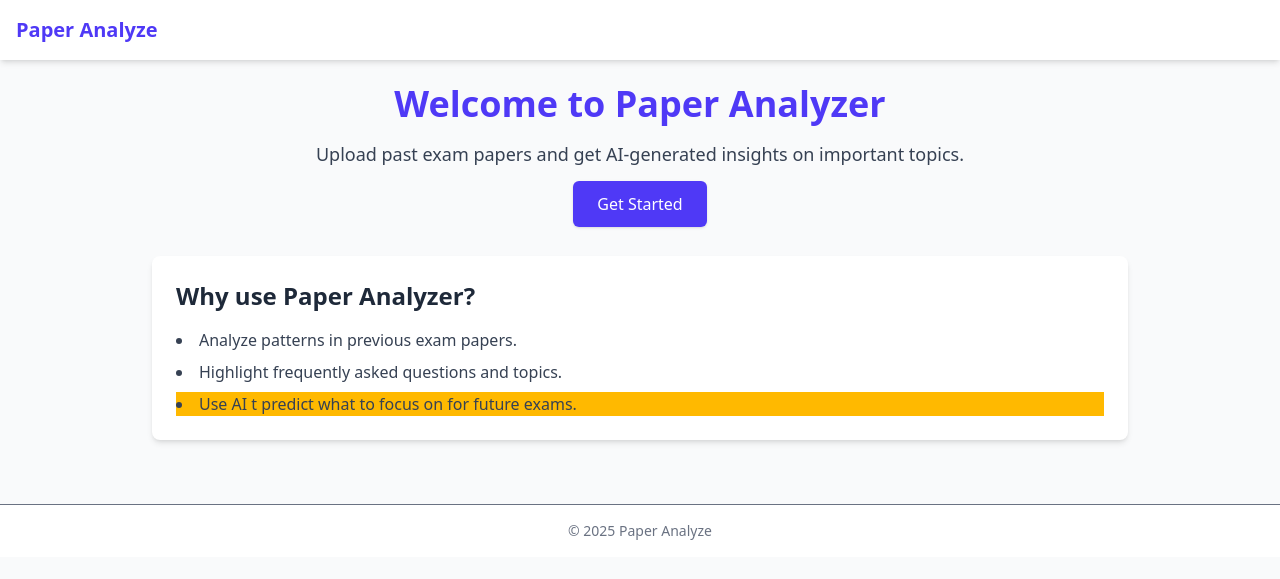
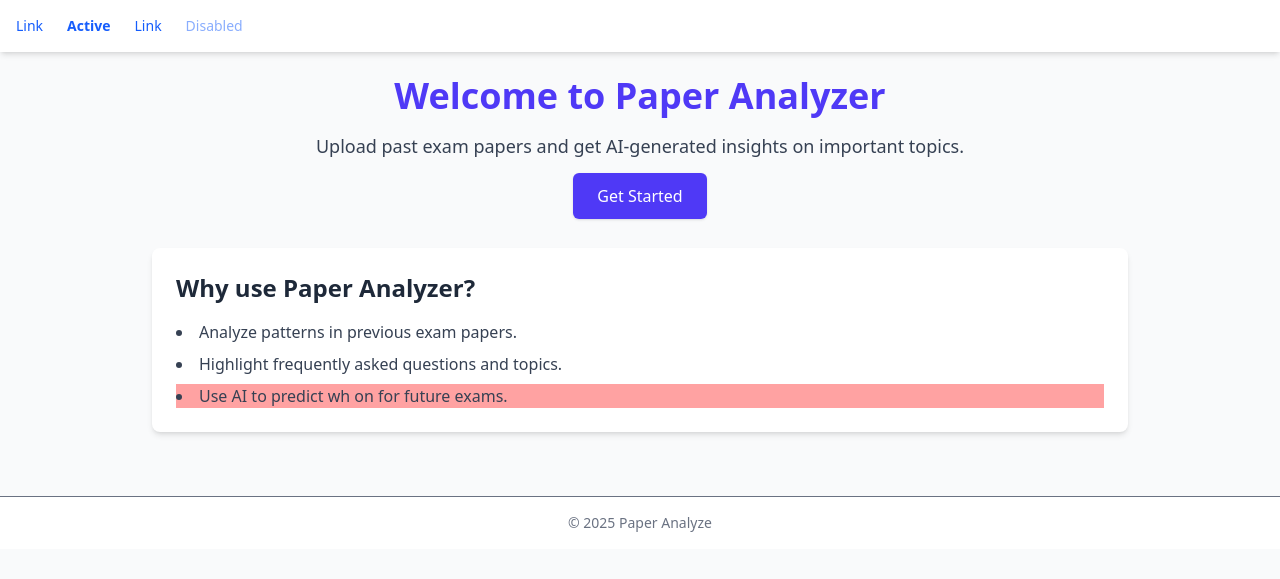
Before and after one commit to iamsurajthakur/Papalyze, a Flask app: page / in a window 1280 px wide. Shown: the top 579 px of the page. Run offline with Flask 3, Linux system fonts and the light colour scheme; some libraries are stand-ins or nearby versions.

Commit message:
live reload fixed

```diff
--- a/app/__init__.py
+++ b/app/__init__.py
@@ -8,6 +8,7 @@ def create_app(config_class=None):
     app.config.from_mapping(
         SECRET_KEY='dev',
         DATABASE=os.path.join(app.instance_path, 'pap.sqlite'),
+        DEBUG=True,
     )
 
     # Load the instance config, if it exists
@@ -29,4 +30,6 @@ def create_app(config_class=None):
     from app.blueprints.analyzer import bp as analyzer_bp
     app.register_blueprint(analyzer_bp, url_prefix='/analyzer')
 
+    app.debug = True
+
     return app
--- a/app/config.py
+++ b/app/config.py
@@ -0,0 +1,2 @@
+DEBUG = True
+SECRET_KEY = 'dev'
--- a/app/static/css/output.css
+++ b/app/static/css/output.css
@@ -7,27 +7,31 @@
       "Segoe UI Emoji", "Segoe UI Symbol", "Noto Color Emoji";
     --font-mono: ui-monospace, SFMono-Regular, Menlo, Monaco, Consolas, "Liberation Mono",
       "Courier New", monospace;
-    --color-amber-400: oklch(82.8% 0.189 84.429);
+    --color-red-300: oklch(80.8% 0.114 19.571);
+    --color-amber-300: oklch(87.9% 0.169 91.605);
+    --color-blue-400: oklch(70.7% 0.165 254.624);
+    --color-blue-500: oklch(62.3% 0.214 259.815);
+    --color-blue-600: oklch(54.6% 0.245 262.881);
+    --color-blue-700: oklch(48.8% 0.243 264.376);
     --color-indigo-600: oklch(51.1% 0.262 276.966);
     --color-indigo-700: oklch(45.7% 0.24 277.023);
     --color-gray-50: oklch(98.5% 0.002 247.839);
     --color-gray-500: oklch(55.1% 0.027 264.364);
     --color-gray-700: oklch(37.3% 0.034 259.733);
     --color-gray-800: oklch(27.8% 0.033 256.848);
+    --color-neutral-500: oklch(55.6% 0 0);
     --color-white: #fff;
     --spacing: 0.25rem;
     --container-5xl: 64rem;
-    --container-7xl: 80rem;
     --text-sm: 0.875rem;
     --text-sm--line-height: calc(1.25 / 0.875);
     --text-lg: 1.125rem;
     --text-lg--line-height: calc(1.75 / 1.125);
-    --text-xl: 1.25rem;
-    --text-xl--line-height: calc(1.75 / 1.25);
     --text-2xl: 1.5rem;
     --text-2xl--line-height: calc(2 / 1.5);
     --text-4xl: 2.25rem;
     --text-4xl--line-height: calc(2.5 / 2.25);
+    --font-weight-medium: 500;
     --font-weight-semibold: 600;
     --font-weight-bold: 700;
     --radius-md: 0.375rem;
@@ -184,6 +188,9 @@
   }
 }
 @layer utilities {
+  .pointer-events-none {
+    pointer-events: none;
+  }
   .static {
     position: static;
   }
@@ -205,11 +212,20 @@
   .flex {
     display: flex;
   }
+  .inline-flex {
+    display: inline-flex;
+  }
+  .table {
+    display: table;
+  }
   .max-w-5xl {
     max-width: var(--container-5xl);
   }
-  .max-w-7xl {
-    max-width: var(--container-7xl);
+  .border-collapse {
+    border-collapse: collapse;
+  }
+  .resize {
+    resize: both;
   }
   .list-inside {
     list-style-position: inside;
@@ -220,9 +236,6 @@
   .items-center {
     align-items: center;
   }
-  .justify-between {
-    justify-content: space-between;
-  }
   .space-y-2 {
     :where(& > :not(:last-child)) {
       --tw-space-y-reverse: 0;
@@ -230,18 +243,28 @@
       margin-block-end: calc(calc(var(--spacing) * 2) * calc(1 - var(--tw-space-y-reverse)));
     }
   }
+  .gap-x-2 {
+    column-gap: calc(var(--spacing) * 2);
+  }
+  .gap-x-6 {
+    column-gap: calc(var(--spacing) * 6);
+  }
   .rounded-lg {
     border-radius: var(--radius-lg);
   }
   .rounded-md {
     border-radius: var(--radius-md);
   }
+  .border {
+    border-style: var(--tw-border-style);
+    border-width: 1px;
+  }
   .border-t {
     border-top-style: var(--tw-border-style);
     border-top-width: 1px;
   }
-  .bg-amber-400 {
-    background-color: var(--color-amber-400);
+  .bg-amber-300 {
+    background-color: var(--color-amber-300);
   }
   .bg-gray-50 {
     background-color: var(--color-gray-50);
@@ -249,14 +272,17 @@
   .bg-indigo-600 {
     background-color: var(--color-indigo-600);
   }
+  .bg-red-300 {
+    background-color: var(--color-red-300);
+  }
   .bg-white {
     background-color: var(--color-white);
   }
+  .p-4 {
+    padding: calc(var(--spacing) * 4);
+  }
   .p-6 {
     padding: calc(var(--spacing) * 6);
-  }
-  .px-4 {
-    padding-inline: calc(var(--spacing) * 4);
   }
   .px-6 {
     padding-inline: calc(var(--spacing) * 6);
@@ -292,10 +318,6 @@
     font-size: var(--text-sm);
     line-height: var(--tw-leading, var(--text-sm--line-height));
   }
-  .text-xl {
-    font-size: var(--text-xl);
-    line-height: var(--tw-leading, var(--text-xl--line-height));
-  }
   .font-bold {
     --tw-font-weight: var(--font-weight-bold);
     font-weight: var(--font-weight-bold);
@@ -303,6 +325,12 @@
   .font-semibold {
     --tw-font-weight: var(--font-weight-semibold);
     font-weight: var(--font-weight-semibold);
+  }
+  .whitespace-nowrap {
+    white-space: nowrap;
+  }
+  .text-blue-600 {
+    color: var(--color-blue-600);
   }
   .text-gray-500 {
     color: var(--color-gray-500);
@@ -319,6 +347,12 @@
   .text-white {
     color: var(--color-white);
   }
+  .underline {
+    text-decoration-line: underline;
+  }
+  .opacity-50 {
+    opacity: 50%;
+  }
   .shadow {
     --tw-shadow: 0 1px 3px 0 var(--tw-shadow-color, rgb(0 0 0 / 0.1)), 0 1px 2px -1px var(--tw-shadow-color, rgb(0 0 0 / 0.1));
     box-shadow: var(--tw-inset-shadow), var(--tw-inset-ring-shadow), var(--tw-ring-offset-shadow), var(--tw-ring-shadow), var(--tw-shadow);
@@ -326,6 +360,10 @@
   .shadow-md {
     --tw-shadow: 0 4px 6px -1px var(--tw-shadow-color, rgb(0 0 0 / 0.1)), 0 2px 4px -2px var(--tw-shadow-color, rgb(0 0 0 / 0.1));
     box-shadow: var(--tw-inset-shadow), var(--tw-inset-ring-shadow), var(--tw-ring-offset-shadow), var(--tw-ring-shadow), var(--tw-shadow);
+  }
+  .outline {
+    outline-style: var(--tw-outline-style);
+    outline-width: 1px;
   }
   .transition {
     transition-property: color, background-color, border-color, outline-color, text-decoration-color, fill, stroke, --tw-gradient-from, --tw-gradient-via, --tw-gradient-to, opacity, box-shadow, transform, translate, scale, rotate, filter, -webkit-backdrop-filter, backdrop-filter, display, visibility, content-visibility, overlay, pointer-events;
@@ -340,6 +378,36 @@
     &:hover {
       @media (hover: hover) {
         background-color: var(--color-indigo-700);
+      }
+    }
+  }
+  .hover\:text-blue-700 {
+    &:hover {
+      @media (hover: hover) {
+        color: var(--color-blue-700);
+      }
+    }
+  }
+  .focus\:text-blue-700 {
+    &:focus {
+      color: var(--color-blue-700);
+    }
+  }
+  .focus\:outline-none {
+    &:focus {
+      --tw-outline-style: none;
+      outline-style: none;
+    }
+  }
+  .dark\:text-blue-500 {
+    @media (prefers-color-scheme: dark) {
+      color: var(--color-blue-500);
+    }
+  }
+  .dark\:focus\:text-blue-400 {
+    @media (prefers-color-scheme: dark) {
+      &:focus {
+        color: var(--color-blue-400);
       }
     }
   }
@@ -423,6 +491,11 @@
   inherits: false;
   initial-value: 0 0 #0000;
 }
+@property --tw-outline-style {
+  syntax: "*";
+  inherits: false;
+  initial-value: solid;
+}
 @property --tw-duration {
   syntax: "*";
   inherits: false;
@@ -447,6 +520,7 @@
       --tw-ring-offset-width: 0px;
       --tw-ring-offset-color: #fff;
       --tw-ring-offset-shadow: 0 0 #0000;
+      --tw-outline-style: solid;
       --tw-duration: initial;
     }
   }
--- a/app/templates/base.html
+++ b/app/templates/base.html
@@ -11,12 +11,19 @@
 </head>
 <body class="bg-gray-50 text-gray-800 font-sans">
     <!-- Navigation Bar -->
-    <nav class="bg-white shadow-md">
-        <div class="max-w-7xl mx-auto px-4 py-4 flex items-center justify-between">
-            <a href="{{ url_for('main.index') }}" class="text-xl font-semibold text-indigo-600">
-                Paper Analyze
-            </a>
-        </div>
+    <nav class="flex gap-x-6 p-4 bg-white shadow-md">
+      <a class="inline-flex items-center gap-x-2 text-sm whitespace-nowrap text-blue-600 hover:text-blue-700 focus:outline-none focus:text-blue-700 dark:text-blue-500 dark:focus:text-blue-400" href="#">
+        Link
+      </a>
+      <a class="inline-flex items-center gap-x-2 text-sm font-semibold whitespace-nowrap text-blue-600 hover:text-blue-700 focus:outline-none focus:text-blue-700 dark:text-blue-500 dark:focus:text-blue-400" href="#" aria-current="page">
+        Active
+      </a>
+      <a class="inline-flex items-center gap-x-2 text-sm whitespace-nowrap text-blue-600 hover:text-blue-700 focus:outline-none focus:text-blue-700 dark:text-blue-500 dark:focus:text-blue-400" href="#">
+        Link
+      </a>
+      <a class="inline-flex items-center gap-x-2 text-sm whitespace-nowrap text-blue-600 hover:text-blue-700 focus:outline-none focus:text-blue-700 opacity-50 pointer-events-none dark:text-blue-500 dark:focus:text-blue-400" href="#">
+        Disabled
+      </a>
     </nav>
 
     <!-- Main Content -->
@@ -30,5 +37,6 @@
     </footer>
 
     {% block scripts %}{% endblock %}
+    <script src="https://unpkg.com/preline@latest/dist/preline.js"></script>
 </body>
 </html>
--- a/app/templates/main/index.html
+++ b/app/templates/main/index.html
@@ -19,7 +19,7 @@
     <ul class="list-disc list-inside text-gray-700 text-left space-y-2">
         <li>Analyze patterns in previous exam papers.</li>
         <li>Highlight frequently asked questions and topics.</li>
-        <li class="bg-amber-400">Use AI t predict what to focus on for future exams.</li>
+        <li class="bg-red-300">Use AI to predict wh on for future exams.</li>
     </ul>
 </section>
 {% endblock %}
--- a/run.py
+++ b/run.py
@@ -2,5 +2,5 @@ from app import create_app
 
 app = create_app()
 
-if __name__ == "__main__":
-    app.run(debug=True)
+
+app.run(debug=True)
```
